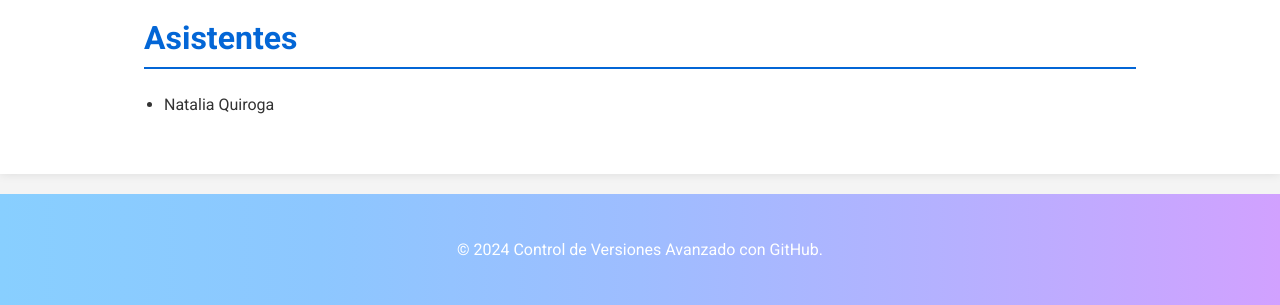
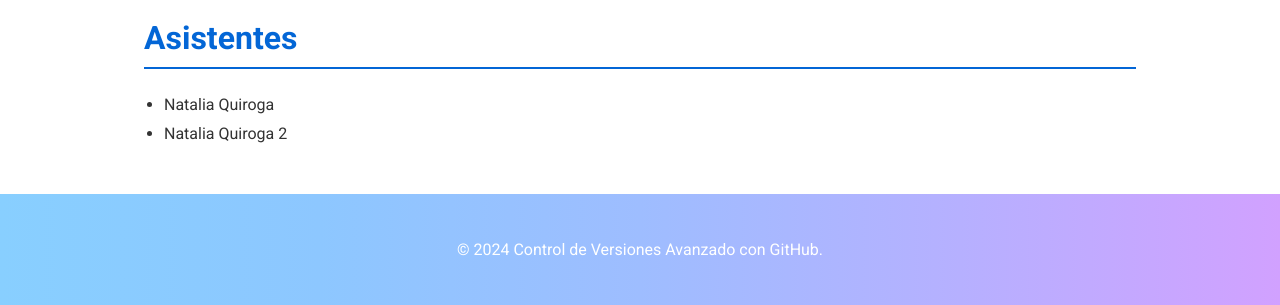
Before and after one commit to nquirogac/Hackademy, a plain HTML site: page index.html in a window 1280 px wide. Shown: the part 495-800 px from the top of the page. Drawn offline with Linux system fonts and the light colour scheme.

Commit message:
Add my name

```diff
--- a/index.html
+++ b/index.html
@@ -32,7 +32,7 @@
             <h2>Asistentes</h2>
             <ul>
                 <li>Natalia Quiroga</li>
-
+                <li>Natalia Quiroga 2</li>
             </ul>
 
         </div>
```
